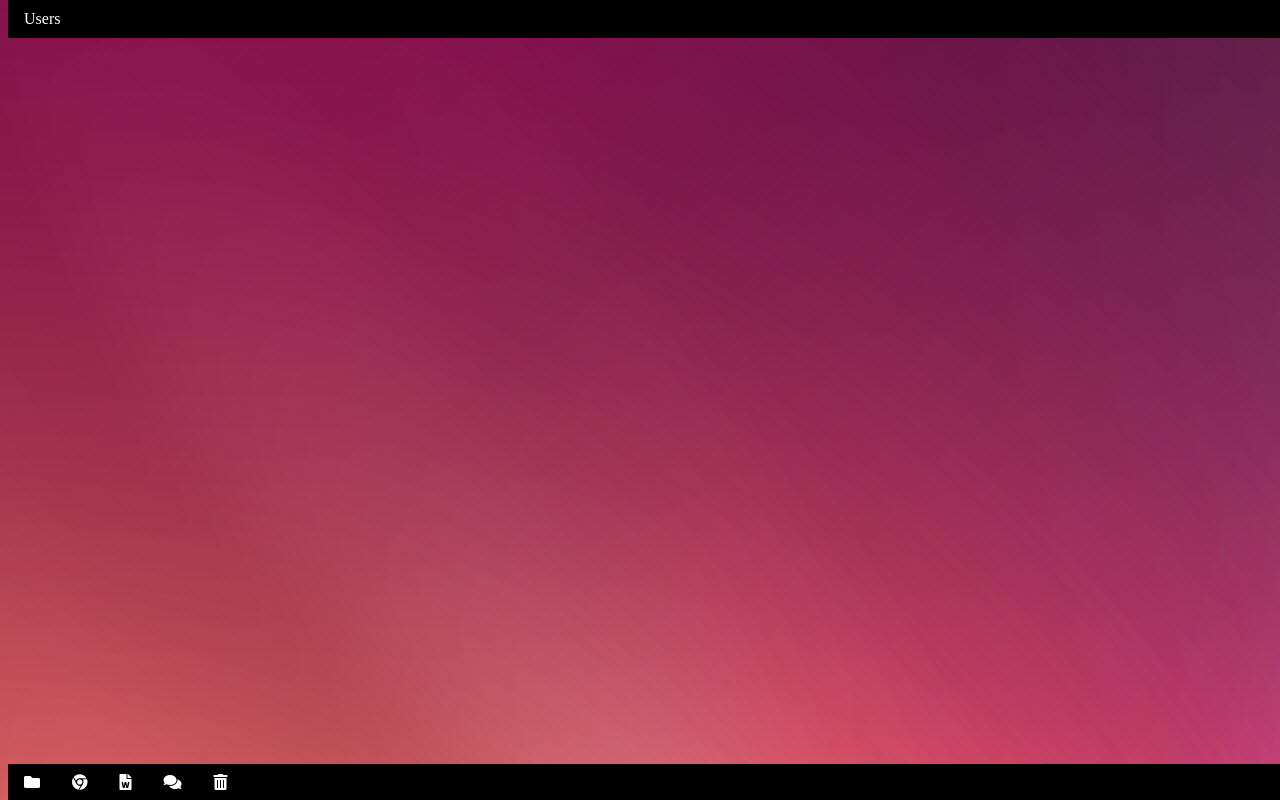
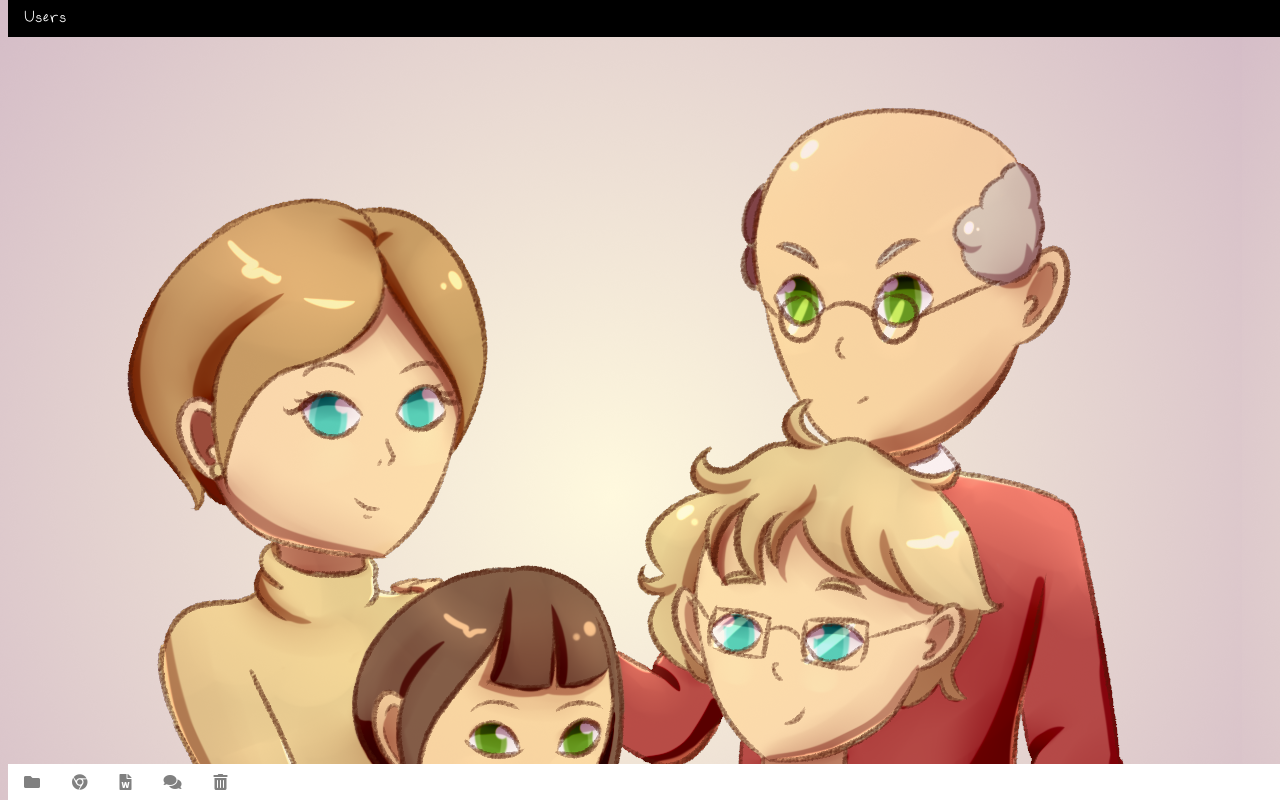
Before and after one commit to hlehv/pointandclick, a React (Create React App) app in the folder client/: page / in a window 1280 px wide. Built offline with nearby package versions, Linux system fonts and the light colour scheme.

Commit message:
Ren's font is ready

```diff
--- /dev/null
+++ b/client/src/App.css
@@ -0,0 +1,11 @@
+@font-face {
+    font-family: 'Ren Font';
+    font-style: normal;
+    font-weight: 400;
+    src: url('./images/Ren\ Font.ttf'); /* IE9 Compat Modes */
+    src: local("Ren Font"), local("Ren Font"),
+    url('./images/Ren\ Font.ttf') format('truetype');
+}
+body {
+    font-family: "Ren Font";
+}
--- a/client/src/App.js
+++ b/client/src/App.js
@@ -1,6 +1,7 @@
 import React from "react";
 import Desktop from "./Screens/Desktop/Desktop";
 import LogIn from "./Screens/LogIn/LogIn";
+import "./App.css";
 
 class App extends React.Component {
   state = {
--- a/client/src/GuiElements/Dock/Dock.css
+++ b/client/src/GuiElements/Dock/Dock.css
@@ -1,6 +1,5 @@
 .dock {
   overflow: hidden;
-  background-color: #000000;
   position: fixed;
   bottom: 0;
   width: 100%;
@@ -11,7 +10,7 @@
   margin: 0;
   padding: 0;
   overflow: hidden;
-  background-color: #000;
+  background-color: white;
 }
 .app {
   float: left;
@@ -21,12 +20,12 @@
 }
 .app i {
   display: block;
-  color: white;
+  color: gray;
   text-align: center;
   padding: 10px 16px 10px 16px;
   text-decoration: none;
 }
 .app i:hover {
-  background-color: #333;
+  background-color: #EEE;
   cursor: pointer;
 }
--- a/client/src/Screens/Desktop/Desktop.js
+++ b/client/src/Screens/Desktop/Desktop.js
@@ -1,6 +1,6 @@
 import React from "react";
 import "./Desktop.css";
-import Image from "../../images/background2.jpg";
+import Image from "../../images/FamilyPortrait.png";
 import { Sidebar, Dock, TopBar } from "../../GuiElements";
 
 const styles = {
```
Also changed, not shown: client/src/images/Ren Font.ttf (added).
